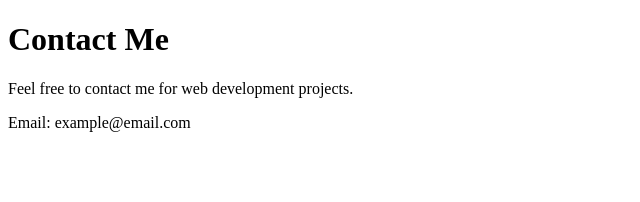
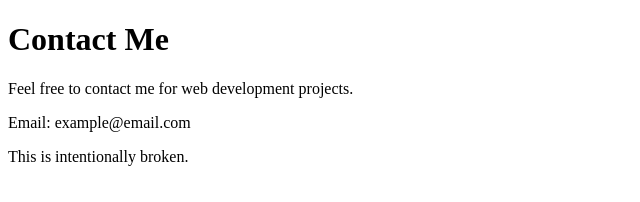
Before and after one commit to vijolouis01/git-practice, a plain HTML site: page contact.html in a window 1280 px wide. Shown: the whole page, without its empty margins (0-640 px from the left). Drawn offline with Linux system fonts and the light colour scheme.

Commit message:
Test HTML validation fail

```diff
--- a/contact.html
+++ b/contact.html
@@ -11,3 +11,6 @@
     <p>Email: example@email.com</p>
 </body>
 </html>
+
+<div>
+<p>This is intentionally broken.
```
